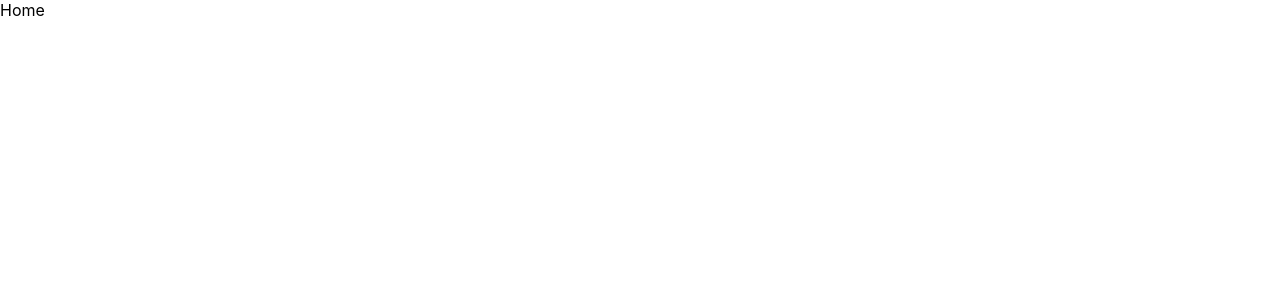
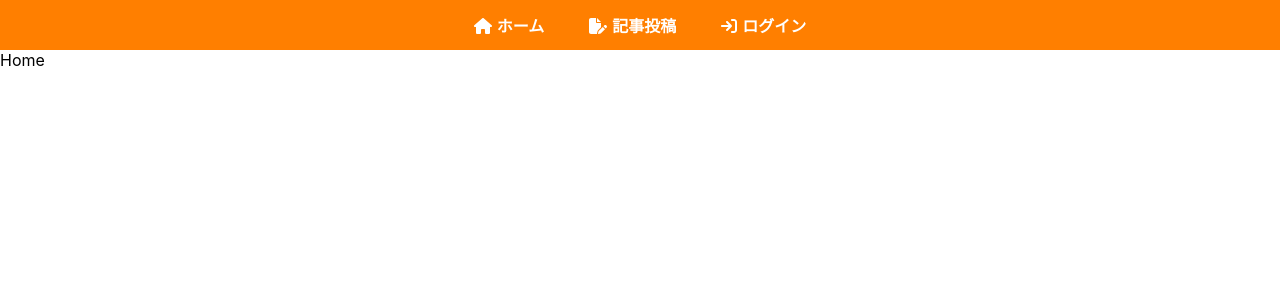
Before and after one commit to mkhkshibata/blog_app, a React (Create React App) app: page / in a window 1280 px wide. Shown: the top 300 px of the page. Built offline with nearby package versions, Linux system fonts and the light colour scheme.

Commit message:
navbar作成しました

```diff
--- a/package.json
+++ b/package.json
@@ -3,6 +3,10 @@
   "version": "0.1.0",
   "private": true,
   "dependencies": {
+    "@fortawesome/fontawesome-svg-core": "^6.4.2",
+    "@fortawesome/free-regular-svg-icons": "^6.4.2",
+    "@fortawesome/free-solid-svg-icons": "^6.4.2",
+    "@fortawesome/react-fontawesome": "^0.2.0",
     "@testing-library/jest-dom": "^5.17.0",
     "@testing-library/react": "^13.4.0",
     "@testing-library/user-event": "^13.5.0",
--- a/src/App.js
+++ b/src/App.js
@@ -4,11 +4,14 @@ import Home from './components/Home';
 import CreatePost from './components/CreatePost';
 import Login from './components/Login';
 import Logout from './components/Logout';
+import Navbar from './components/Navbar'
 
 
 function App() {
   return (
+    <>
       <Router>
+      <Navbar />
         <Routes>
           <Route path="/" element={<Home />}></Route>
           <Route path="/createpost" element={<CreatePost />}></Route>
@@ -16,6 +19,7 @@ function App() {
           <Route path="/logout" element={<Logout />}></Route>
         </Routes>
       </Router>
+    </>
   );
 }
 
--- /dev/null
+++ b/src/components/Navbar.css
@@ -0,0 +1,23 @@
+nav {
+	display: flex;
+	justify-content: center;
+	align-items: center;
+	height: 50px;
+	background-color: #ff7f00;
+	gap: 45px;
+}
+
+nav a {
+	text-decoration: none;
+	color: #fff;
+	font-weight: bold;
+	transition: all 0.3s;
+}
+
+nav a:hover {
+	color: cadetblue;
+}
+
+nav a svg {
+	margin-right: 5px;
+}
--- /dev/null
+++ b/src/components/Navbar.js
@@ -0,0 +1,28 @@
+import React from 'react'
+import { Link } from 'react-router-dom';
+import './Navbar.css'
+import { FontAwesomeIcon } from '@fortawesome/react-fontawesome'
+import { faHouse, faFilePen, faArrowRightToBracket } from '@fortawesome/free-solid-svg-icons'
+
+
+
+const Navbar = () => {
+	return (
+		<nav>
+			<Link to="/">
+				<FontAwesomeIcon icon={faHouse} />
+				ホーム
+			</Link>
+			<Link to="/createpost">
+				<FontAwesomeIcon icon={faFilePen} />
+				記事投稿
+			</Link>
+			<Link to="/login">
+				<FontAwesomeIcon icon={faArrowRightToBracket} />
+				ログイン
+			</Link>
+		</nav>
+	)
+}
+
+export default Navbar;
```
Also changed, not shown: 1 other file (tests, documents, lock files or other folders). Lines whose indentation alone changed are shown as unchanged.
